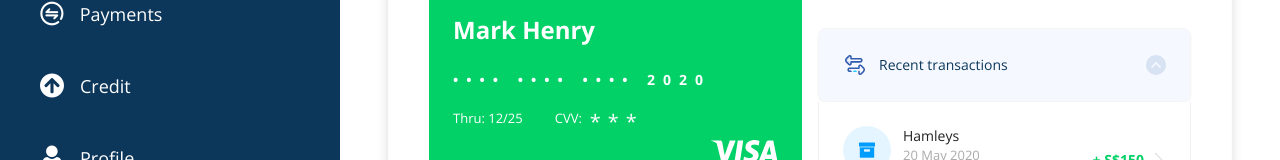
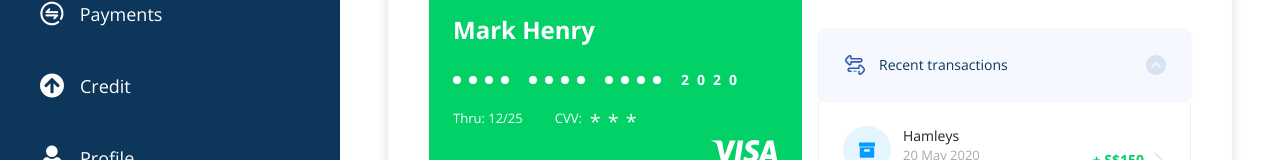
Before and after one commit to nitishmittal1990/aspire, a React (Vite) app: page / in a window 1280 px wide. Shown: the part 326-486 px from the top of the page. Built offline with nearby package versions, Linux system fonts and the light colour scheme.

Commit message:
fix: card design

```diff
--- a/src/components/domain/Card.tsx
+++ b/src/components/domain/Card.tsx
@@ -1,6 +1,5 @@
 import React from 'react';
 import classNames from 'classnames';
-import { maskCardNumber } from '../../utils/card';
 
 interface ICardProps {
   cardHolderName: string;
@@ -14,7 +13,8 @@ interface ICardProps {
 const Card: React.FC<ICardProps> = (props): React.ReactElement => {
   const { cardHolderName, cardNumber, expiryDate, isFreezed, className } = props;
 
-  const maskedCardNumber = maskCardNumber(cardNumber);
+  const last4Digits = cardNumber.slice(-4);
+  const maskedArray = Array(4).fill('');
 
   return (
     <div
@@ -26,7 +26,24 @@ const Card: React.FC<ICardProps> = (props): React.ReactElement => {
         <img src="images/logo-white.png" />
       </div>
       <p className="mb-6 text-2xl font-bold text-white">{cardHolderName}</p>
-      <p className="mb-4 text-sm font-bold tracking-[8px] text-white">{maskedCardNumber}</p>
+      <div className="mb-4 flex flex-row items-center gap-x-5 text-sm font-bold tracking-[8px] text-white">
+        <div className="flex flex-row gap-x-2">
+          {maskedArray.map((_, index) => (
+            <span key={index} className="h-2 w-2 rounded-full bg-white"></span>
+          ))}
+        </div>
+        <div className="flex flex-row gap-x-2">
+          {maskedArray.map((_, index) => (
+            <span key={index} className="h-2 w-2 rounded-full bg-white"></span>
+          ))}
+        </div>
+        <div className="flex flex-row gap-x-2">
+          {maskedArray.map((_, index) => (
+            <span key={index} className="h-2 w-2 rounded-full bg-white"></span>
+          ))}
+        </div>
+        {last4Digits}
+      </div>
       <div className="mb-2 flex flex-row items-center gap-x-8">
         <p className="text-[13px] text-white">Thru: {expiryDate}</p>
         <p className="flex items-center gap-x-2 text-[13px] text-white">
--- a/src/utils/card.ts
+++ b/src/utils/card.ts
@@ -1,17 +1,3 @@
-export const maskCardNumber = (cardNumber: string): string => {
-  // Remove any spaces or special characters
-  const cleaned = cardNumber.replace(/[^0-9]/g, '');
-
-  // Split into groups of 4 digits
-  const groups = cleaned.match(/.{1,4}/g) || [];
-
-  // Mask first 3 groups
-  const maskedGroups = groups.map((group, index) => (index < 3 ? '•'.repeat(4) : group));
-
-  // Join with spaces
-  return maskedGroups.join(' ');
-};
-
 interface IGenerateCardDetails {
   cardNumber: string;
   expiryDate: string;
@@ -19,9 +5,12 @@ interface IGenerateCardDetails {
 }
 
 export const generateCardDetails = (): IGenerateCardDetails => {
-  const digits = Array.from(Array(16), () => Math.floor(Math.random() * 10));
+  const digits: (number|string)[] = Array.from(Array(16), () => Math.floor(Math.random() * 10));
+  digits.splice(4, 0, ' ');
+  digits.splice(9, 0, ' ');
+  digits.splice(14, 0, ' ');
 
-  const cardNumber = digits.join('').replace(/(\d{4})/g, '$1 ').trim();
+  const cardNumber = digits.join('').trim();
 
   const currentYear = new Date().getFullYear();
   const futureYear = currentYear + Math.floor(Math.random() * 5) + 1;
```
